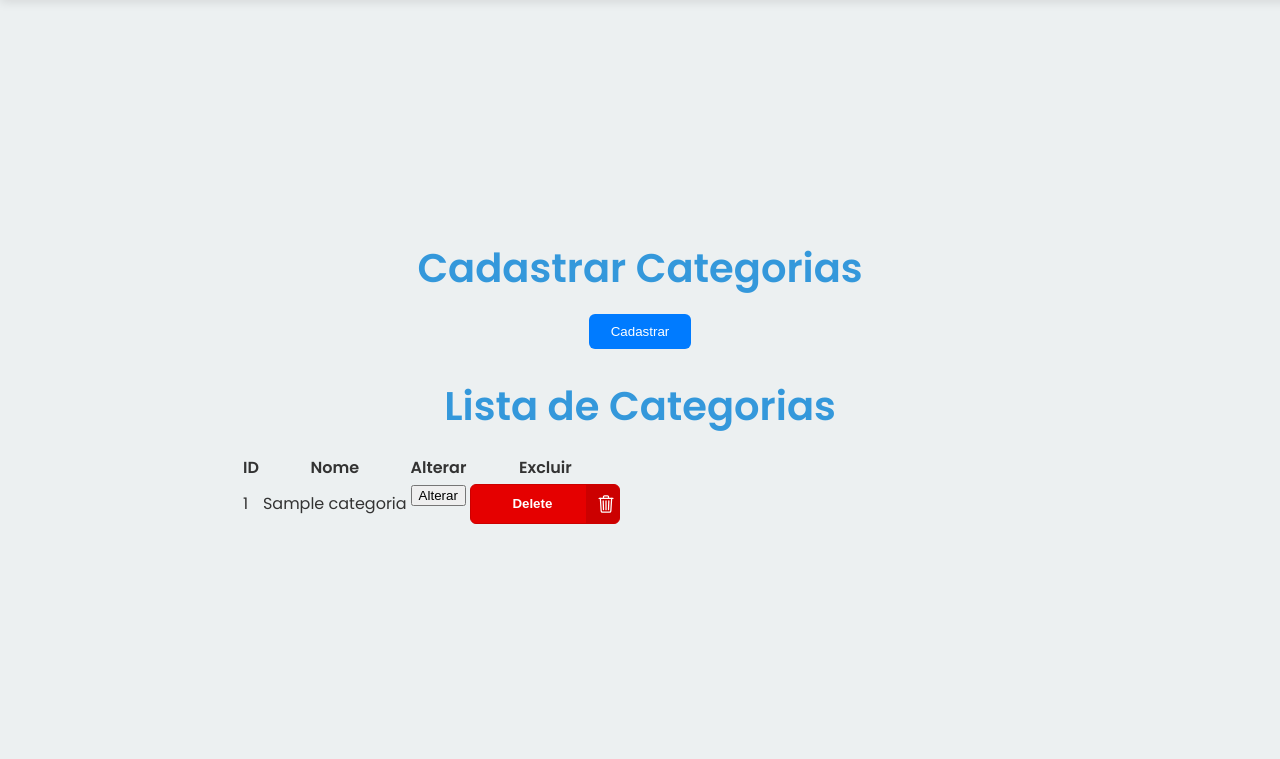
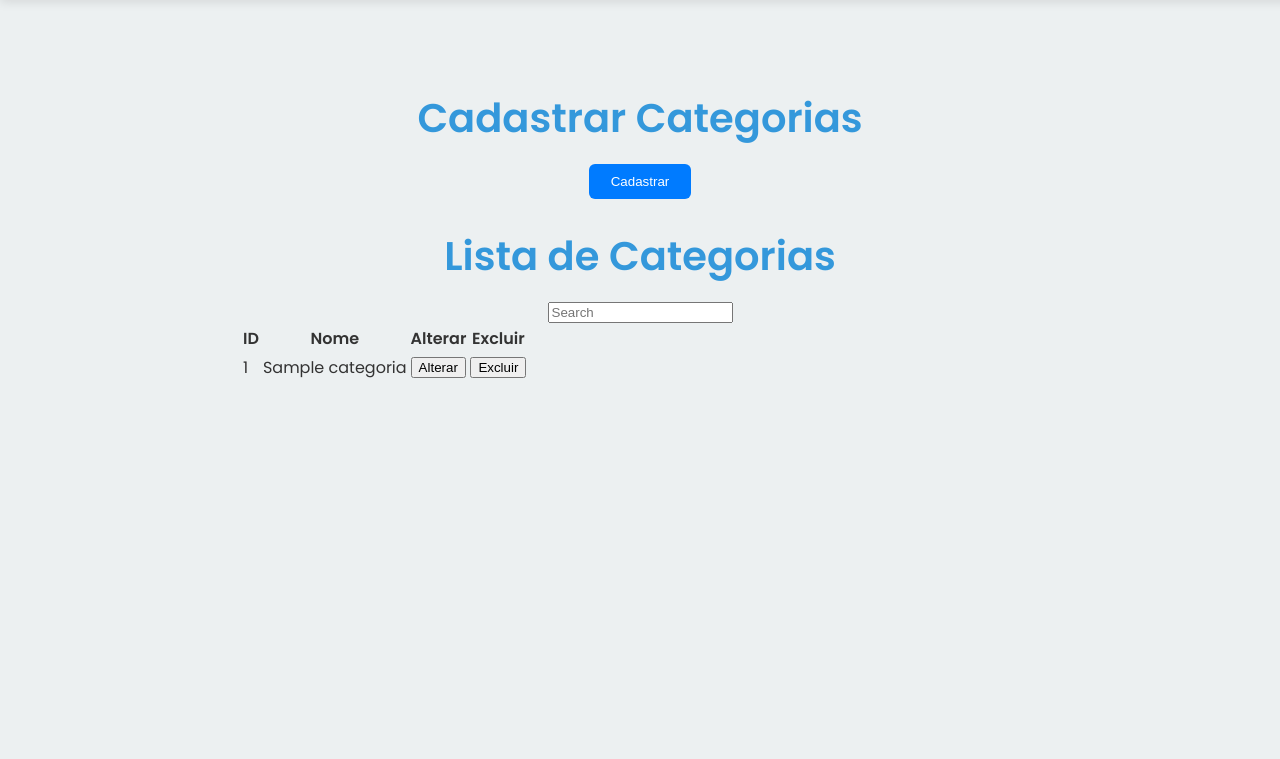
Before and after one commit to leoIlha/projetopy, a Django app: template produto/templates/produto/categoria_list.html in a window 1280 px wide. Shown: the part 67-826 px from the top of the page. Run offline with Django 5.2, Linux system fonts and the light colour scheme; the template is opened without the code that fills it: most values are stand-ins (such as "Sample title", 1, 10 or a date in 2020).

Commit message:
barra pesquisa

```diff
--- a/core/static/core/css/home.css
+++ b/core/static/core/css/home.css
@@ -104,72 +104,6 @@
             }
         }
 
-/* From Uiverse.io by sihamjardi */
-.button {
-  position: relative;
-  border-radius: 6px;
-  width: 150px;
-  height: 40px;
-  cursor: pointer;
-  display: flex;
-  align-items: center;
-  border: 1px solid #cc0000;
-  background-color: #e50000;
-  overflow: hidden;
-}
-
-.button,
-.button__icon,
-.button__text {
-  transition: all 0.3s;
-}
-
-.button .button__text {
-  transform: translateX(35px);
-  color: #fff;
-  font-weight: 600;
-}
-
-.button .button__icon {
-  position: absolute;
-  transform: translateX(109px);
-  height: 100%;
-  width: 39px;
-  background-color: #cc0000;
-  display: flex;
-  align-items: center;
-  justify-content: center;
-}
-
-.button .svg {
-  width: 20px;
-}
-
-.button:hover {
-  background: #cc0000;
-}
-
-.button:hover .button__text {
-  color: transparent;
-}
-
-.button:hover .button__icon {
-  width: 148px;
-  transform: translateX(0);
-}
-
-.button:active .button__icon {
-  background-color: #b20000;
-}
-
-.button:active {
-  border: 1px solid #b20000;
-}
-
-
-    /*background-color: #007BFF; !* Cor de fundo *!*/
-
-
 a {
   text-decoration: none; /* Remove o sublinhado */
   color: inherit; /* Mantém a cor do texto do link consistente com o texto ao redor */
--- a/produto/templates/produto/categoria_confirm_delete.html
+++ b/produto/templates/produto/categoria_confirm_delete.html
@@ -9,7 +9,9 @@
         Tem certeza que deseja apagar a categoria {{ object.nome }}?
     </p>
     <p>
-        <a href="{% url 'categoria_list'%}" class="btn btn-secondary btn-sm">Não</a>
+        <button class="Btn" onclick="window.location.href='{% url 'categoria_list' %}'" type="reset">Não</button>
+
+{#        <a href="{% url 'categoria_list'%}" class="btn btn-secondary btn-sm">Não</a>#}
         <button type="submit" class="btn btn-danger">Sim</button>
     </p>
     </form>
--- a/produto/templates/produto/categoria_form.html
+++ b/produto/templates/produto/categoria_form.html
@@ -7,6 +7,10 @@
         {% csrf_token %}
         {{ form.as_p }}
         <button  type="submit">Salvar</button>
+
+    <button class="Btn" onclick="window.location.href='{% url 'categoria_list' %}'" type="reset">Cancelar
+    </button>
+
     </form>
 
 {% endblock %}
--- a/produto/templates/produto/categoria_list.html
+++ b/produto/templates/produto/categoria_list.html
@@ -1,49 +1,24 @@
-{#{% extends 'core/home.html' %}#}
-{##}
-{#{% block content %}#}
-{##}
-{#    <br><br><br><br><br><br>#}
-{#        <h1>Lista de Categorias</H1>#}
-{##}
-{#    <table>#}
-{#        <thead>#}
-{#            <tr>#}
-{#                <th>ID</th>#}
-{#                <th>Nome</th>#}
-{#                <th>Alterar</th>#}
-{#                <th>Excluir</th>#}
-{#            </tr>#}
-{#        </thead>#}
-{#        <tbody>#}
-{#            {% for categoria in object_list %}#}
-{#                <tr>#}
-{#                    <td>{{ categoria.id }}</td>#}
-{#                    <td>{{ categoria.nome }}</td>#}
-{#                    <td><a href="{% url 'update' categoria.id %}" class="btn btn-primary">Alterar</a></td>#}
-{#                 <td><a href="{% url 'delete' categoria.id %}" class="btn btn-danger">Excluir</a></td>#}
-{#                </tr>#}
-{#            {% endfor %}#}
-{#        </tbody>#}
-{#    </table>#}
-{##}
-{#{% endblock %}#}
-{##}
-{##}
-{##}
-
 {% extends 'core/home.html' %}
 {% block content %}
     {% load static %}
     <link rel="stylesheet" href="{% static 'core/css/home.css' %}">
-    <br><br><br><br><br><br>
+
 
     <h1>Cadastrar Categorias</h1>
      <button class="styled-button" onclick="window.location.href='{% url 'categoria_form' %}'">
     Cadastrar
     </button>
 
+
+
     <h1>Lista de Categorias</h1>
-    <table>
+
+<div class="group">
+  <input id="searchInput" placeholder="Search" type="search" class="input">
+</div>
+
+
+    <table id="categoriaTable">
         <thead>
             <tr>
                 <th>ID</th>
@@ -58,49 +33,40 @@
                     <td>{{ categoria.id }}</td>
                     <td>{{ categoria.nome }}</td>
                     <td>
-                        <form method="get" action="{% url 'update' categoria.id %}">
-                            <button type="submit" class="buttoneditar">Alterar</button>
-                        </form>
+{#                        <form method="get" action="{% url 'update' categoria.id %}">#}
+{#                            <button type="submit" class="buttoneditar">Alterar</button>#}
+{#                        </form>#}
+                        <button class="Btn" onclick="window.location.href='{% url 'update' categoria.id %}'">Alterar
+                        </button>
+
                     </td>
                     <td>
-                        <a href="{% url 'delete' categoria.id %}">
-                            <button class="button" type="button">
-                                <span class="button__text">Delete</span>
-                                <span class="button__icon">
-                                    <svg class="svg" height="512" viewBox="0 0 512 512" width="512" xmlns="http://www.w3.org/2000/svg">
-                                        <title></title>
-                                        <path
-                                            d="M112,112l20,320c.95,18.49,14.4,32,32,32H348c17.67,0,30.87-13.51,32-32l20-320"
-                                            style="fill:none;stroke:#fff;stroke-linecap:round;stroke-linejoin:round;stroke-width:32px">
-                                        </path>
-                                        <line
-                                            style="stroke:#fff;stroke-linecap:round;stroke-miterlimit:10;stroke-width:32px"
-                                            x1="80" x2="432" y1="112" y2="112">
-                                        </line>
-                                        <path
-                                            d="M192,112V72h0a23.93,23.93,0,0,1,24-24h80a23.93,23.93,0,0,1,24,24h0v40"
-                                            style="fill:none;stroke:#fff;stroke-linecap:round;stroke-linejoin:round;stroke-width:32px">
-                                        </path>
-                                        <line
-                                            style="fill:none;stroke:#fff;stroke-linecap:round;stroke-linejoin:round;stroke-width:32px"
-                                            x1="256" x2="256" y1="176" y2="400">
-                                        </line>
-                                        <line
-                                            style="fill:none;stroke:#fff;stroke-linecap:round;stroke-linejoin:round;stroke-width:32px"
-                                            x1="184" x2="192" y1="176" y2="400">
-                                        </line>
-                                        <line
-                                            style="fill:none;stroke:#fff;stroke-linecap:round;stroke-linejoin:round;stroke-width:32px"
-                                            x1="328" x2="320" y1="176" y2="400">
-                                        </line>
-                                    </svg>
-                                </span>
-                            </button>
-                        </a>
+                            <button class="Btn" onclick="window.location.href='{% url 'delete' categoria.id %}'">Excluir
+                        </button>
+
                     </td>
                 </tr>
             {% endfor %}
         </tbody>
     </table>
 
+
+
+    <script>
+document.getElementById('searchInput').addEventListener('keyup', function() {
+    const filter = this.value.toLowerCase();
+    const rows = document.querySelectorAll('#categoriaTable tbody tr');
+
+    rows.forEach(row => {
+        const nome = row.cells[1].textContent.toLowerCase();
+        if (nome.includes(filter)) {
+            row.style.display = ''; // Mostrar a linha
+        } else {
+            row.style.display = 'none'; // Esconder a linha
+        }
+    });
+});
+</script>
+
+
 {% endblock %}
--- a/produto/urls.py
+++ b/produto/urls.py
@@ -4,7 +4,7 @@ from . import views
 urlpatterns = [
 
 
-    path('listar', views.CategoriaListView.as_view(), name='categoria_list'),
+    path('listarcategorias', views.CategoriaListView.as_view(), name='categoria_list'),
     path('save', views.CategoriaCreateView.as_view(), name='categoria_form'),
     path('update/<int:pk>', views.CategoriaUpdateView.as_view(), name='update'),
     path('delete/<int:pk>', views.CategoriaDeleteView.as_view(), name='delete'),
```
